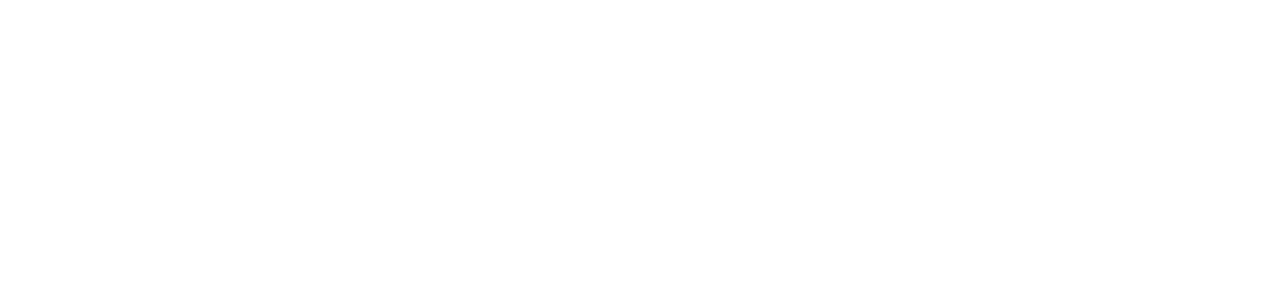
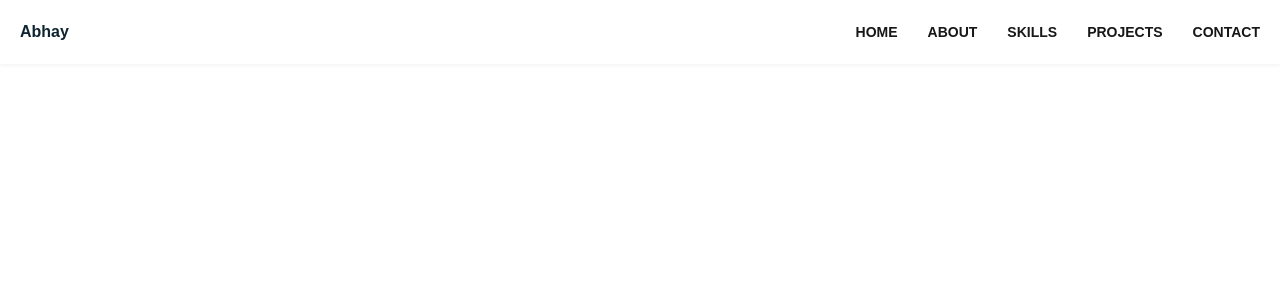
Before and after one commit to abhay-design/Portfolio, a Next.js app in the folder next-app-portfolio/: page / in a window 1280 px wide. Shown: the top 300 px of the page. Built offline with nearby package versions, Linux system fonts and the light colour scheme.

Commit message:
update header

```diff
--- a/next-app-portfolio/app/globals.css
+++ b/next-app-portfolio/app/globals.css
@@ -29,4 +29,22 @@
   margin: 0;
   padding: 0;
   box-sizing: border-box;
+  --white: #fff;
+  --davy-black: #0e2431;
 }
+
+.container {
+  position: relative;
+  width: 100%;
+  max-width: 1460px;
+  margin: 0 auto;
+  padding: 0 20px;
+}
+
+.davy-black {
+  color: var(--davy-black);
+}
+
+.shadow {
+  box-shadow: 0 1px 4px rgba(146, 161, 176, 0.15);
+}
--- a/next-app-portfolio/components/header/header.jsx
+++ b/next-app-portfolio/components/header/header.jsx
@@ -1,7 +1,46 @@
+import Link from "next/link";
+
 const Header = () => {
   return (
-    <header>
-      <div className="container"></div>
+    <header className="w-full pt-[20px!important] pb-[20px!important] bg-white z-[20] top-0 relative shadow">
+      <div className="container">
+        <div className="wrapper relative flex flex-wrap justify-between w-full">
+          <div className="logo-wrap relative max-w-[50px]">
+            <Link href="/" className="davy-black font-bold">
+              Abhay
+            </Link>
+          </div>
+          <div className="list-wrap relative">
+            <ul className="flex flex-wrap">
+              <li className="mr-[30px!important]">
+                <Link href="#" className="uppercase text-[14px] font-bold">
+                  Home
+                </Link>
+              </li>
+              <li className="mr-[30px!important]">
+                <Link href="#" className="uppercase text-[14px] font-bold">
+                  About
+                </Link>
+              </li>
+              <li className="mr-[30px!important]">
+                <Link href="#" className="uppercase text-[14px] font-bold">
+                  skills
+                </Link>
+              </li>
+              <li className="mr-[30px!important]">
+                <Link href="#" className="uppercase text-[14px] font-bold">
+                  projects
+                </Link>
+              </li>
+              <li>
+                <Link href="#" className="uppercase text-[14px] font-bold">
+                  contact
+                </Link>
+              </li>
+            </ul>
+          </div>
+        </div>
+      </div>
     </header>
   );
 };
```
